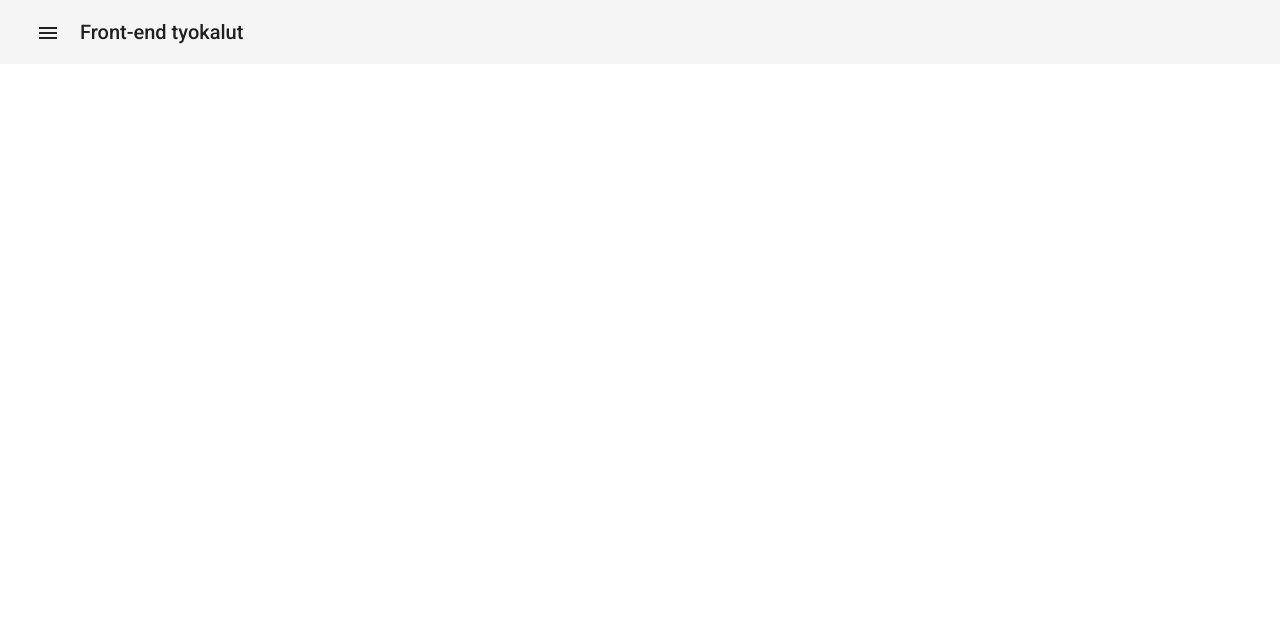
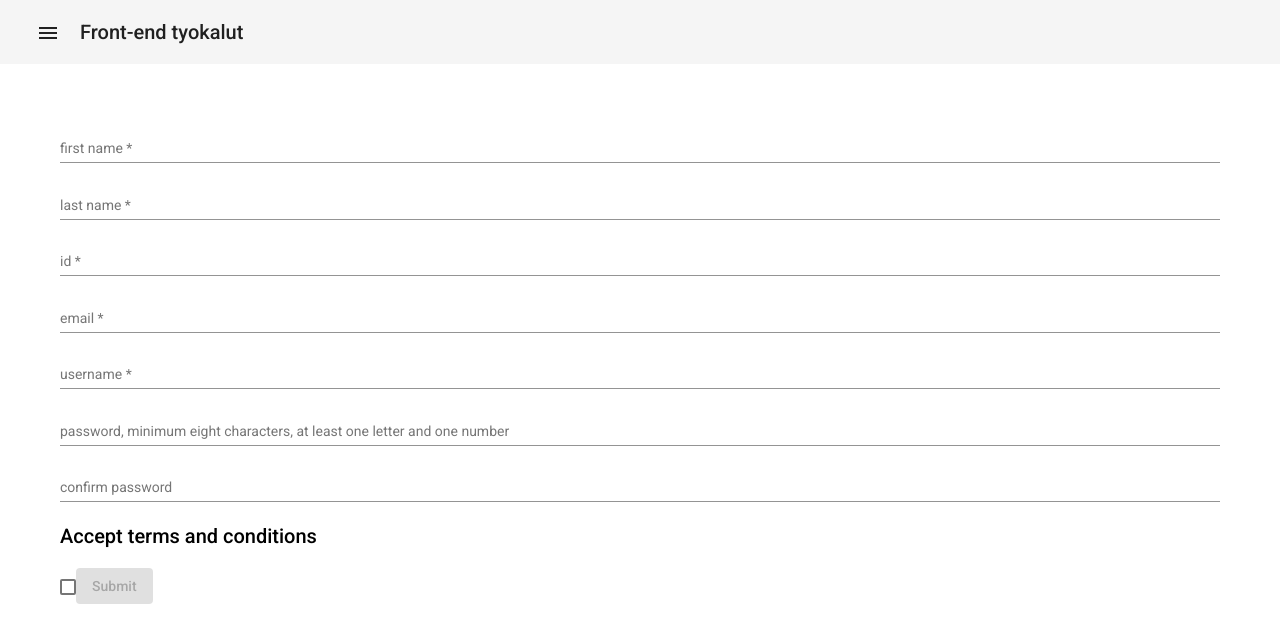
Before and after one commit to ellu563/WorkspaceAngular, an Angular app in the folder frontendtyokalut/: page /form in a window 1280 px wide. Before the commit this address led to /. Shown: the top 642 px of the page. Built offline with nearby package versions, Linux system fonts and the light colour scheme.

Commit message:
form muokkausta

```diff
--- a/frontendtyokalut/src/app/app-routing.module.ts
+++ b/frontendtyokalut/src/app/app-routing.module.ts
@@ -2,11 +2,13 @@ import { NgModule } from '@angular/core';
 import { RouterModule, Routes } from '@angular/router';
 import { CalculatorComponent } from './calculator/calculator.component';
 import { FeedbackComponent } from './feedback/feedback.component';
+import { FormComponent } from './form/form.component';
 
 const routes: Routes = [
   { path: '', redirectTo: '/calculator', pathMatch: 'full' },
   { path: 'calculator', component: CalculatorComponent },
-  { path: 'feedback', component: FeedbackComponent }
+  { path: 'feedback', component: FeedbackComponent },
+  { path: 'form', component: FormComponent }
 ];
 
 @NgModule({
--- /dev/null
+++ b/frontendtyokalut/src/app/form/form.component.css
@@ -0,0 +1,8 @@
+form {
+    margin: 30px;
+    padding: 30px;
+}
+
+mat-form-field {
+    display: block;
+}
--- /dev/null
+++ b/frontendtyokalut/src/app/form/form.component.html
@@ -0,0 +1,76 @@
+<form (ngSubmit)="onSubmit(form1)" #form1="ngForm">
+
+    <!--first name-->
+    <mat-form-field>
+        <input matInput placeholder="first name" name="firstName" [(ngModel)]="person.firstName" #fname="ngModel"
+            required minlength="2" pattern="^[a-zA-Z]*$">
+        <mat-error *ngIf="fname.hasError('required')">Enter your first name</mat-error>
+        <mat-error *ngIf="fname.hasError('minlenghth')">Minimum 2 characters required</mat-error>
+        <mat-error *ngIf="fname.hasError('pattern')">Must be valid first name</mat-error>
+    </mat-form-field>
+
+    <!--last name-->
+    <mat-form-field>
+        <input matInput placeholder="last name" name="lastName" [(ngModel)]="person.lastName" #lname="ngModel" required
+            minlength="2" pattern="^[a-zA-Z]*$">
+        <mat-error *ngIf="lname.hasError('required')">Enter your last name</mat-error>
+        <mat-error *ngIf="lname.hasError('minlenghth')">Minimum 2 characters required</mat-error>
+        <mat-error *ngIf="lname.hasError('pattern')">Must be valid last name</mat-error>
+    </mat-form-field>
+
+    <!--id, regex henkilotunnukselle-->
+    <mat-form-field>
+        <input matInput placeholder="id" name="id" [(ngModel)]="person.id" #id="ngModel" required minlength="10"
+            pattern="^(0[1-9]|[12]\d|3[01])(0[1-9]|1[0-2])([0-9]\d\+|\d\d-|[0-9]\dA)\d{3}[\dA-Z]$">
+        <mat-error *ngIf="id.hasError('required')">Enter your id</mat-error>
+        <mat-error *ngIf="id.hasError('minlenghth')">Minimum 2 characters required</mat-error>
+        <mat-error *ngIf="id.hasError('pattern')">Must be valid id</mat-error>
+    </mat-form-field>
+
+    <!--email, regex sahkopostille-->
+    <mat-form-field>
+        <input matInput placeholder="email" name="email" [(ngModel)]="person.email" #email="ngModel" required
+            minlength="11" pattern="^([a-zA-Z0-9_\-\.]+)@([a-zA-Z0-9_\-\.]+)\.([a-zA-Z]{2,5})$">
+        <mat-error *ngIf="email.hasError('required')">Enter your email</mat-error>
+        <mat-error *ngIf="email.hasError('minlenghth')">Minimum 11 characters required</mat-error>
+        <mat-error *ngIf="email.hasError('pattern')">Must be valid email</mat-error>
+    </mat-form-field>
+
+    <!--user name-->
+    <mat-form-field>
+        <input matInput placeholder="username" name="userName" [(ngModel)]="person.userName" #userName="ngModel"
+            required minlength="2" pattern="^[a-zA-Z]*$">
+        <mat-error *ngIf="userName.hasError('required')">Enter your username</mat-error>
+        <mat-error *ngIf="userName.hasError('minlenghth')">Minimum 2 characters required</mat-error>
+        <mat-error *ngIf="userName.hasError('pattern')">Must be valid user name</mat-error>
+    </mat-form-field>
+
+    <!--password, regex: min 8 kirjainta, yksi kirjain, ja yksi numero-->
+    <mat-form-field>
+        <input matInput placeholder="password, minimum eight characters, at least one letter
+        and one number" name="password1" #pwrd="ngModel" [(ngModel)]="person.password" type="password"
+            pattern="^(?=.*[A-Za-z])(?=.*\d)[A-Za-z\d]{8,}$">
+        <mat-error *ngIf="pwrd.hasError('required')">Enter your password</mat-error>
+        <mat-error *ngIf="pwrd.hasError('pattern')">Must be valid password</mat-error>
+    </mat-form-field>
+
+    <!--confirm password-->
+    <mat-form-field>
+        <input matInput placeholder="confirm password" name="password2" [(ngModel)]="person.confirmP"
+            #password2="ngModel" pattern="{{pwrd.value}}" type="password">
+        <mat-error *ngIf="password2.hasError('required')">Enter your password</mat-error>
+        <mat-error *ngIf="password2.hasError('pattern')">Must be valid password</mat-error>
+    </mat-form-field>
+
+    <!--checkbox, PRISTINE KESKEN, ota pois jos ei toimi-->
+
+    <h2>Accept terms and conditions</h2>
+    <mat-checkbox class="example-margin" name="box" #box="ngModel" [(ngModel)]="person.box" required>
+        <mat-error *ngIf="box.hasError('required')">
+        </mat-error>
+        <div *ngIf="box.pristine"></div>
+    </mat-checkbox>
+
+    <button type="submit" mat-raised-button color="accent" [disabled]="form1.invalid">Submit</button>
+
+</form>
--- /dev/null
+++ b/frontendtyokalut/src/app/form/form.component.ts
@@ -0,0 +1,25 @@
+import { Component, OnInit } from '@angular/core';
+import { Person } from '../person';
+
+
+@Component({
+  selector: 'app-form',
+  templateUrl: './form.component.html',
+  styleUrls: ['./form.component.css']
+})
+export class FormComponent implements OnInit {
+
+  person: Person;
+
+  constructor() {
+    this.person = new Person();
+  }
+
+  onSubmit(e: any) {
+    console.log(e.value.firstName);
+  }
+
+  ngOnInit(): void {
+  }
+
+}
--- /dev/null
+++ b/frontendtyokalut/src/app/person.ts
@@ -0,0 +1,21 @@
+export class Person {
+    firstName: string;
+    lastName: string;
+    id: string;
+    email: string;
+    userName: string;
+    password: string;
+    confirmP: string;
+    box: boolean;
+
+    constructor() {
+        this.firstName = "";
+        this.lastName = "";
+        this.id = "";
+        this.email = "";
+        this.userName = "";
+        this.password = "";
+        this.confirmP = "";
+        this.box = false;
+    }
+}
--- a/frontendtyokalut/src/app/toolbar/toolbar.component.html
+++ b/frontendtyokalut/src/app/toolbar/toolbar.component.html
@@ -12,4 +12,7 @@
     <button mat-menu-item><a routerLink="/feedback" routerLinkActive="active">
             Feedback
         </a></button>
+    <button mat-menu-item><a routerLink="/form" routerLinkActive="active">
+            Form
+        </a></button>
 </mat-menu>
```
Also changed, not shown: frontendtyokalut/src/app/app.module.ts (+11 -2 lines), 2 other files (tests, documents, lock files or other folders).
